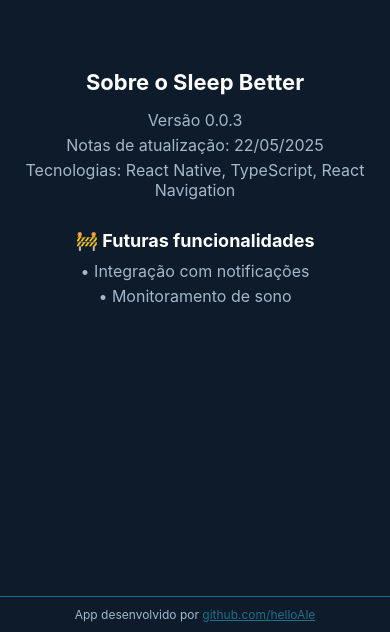
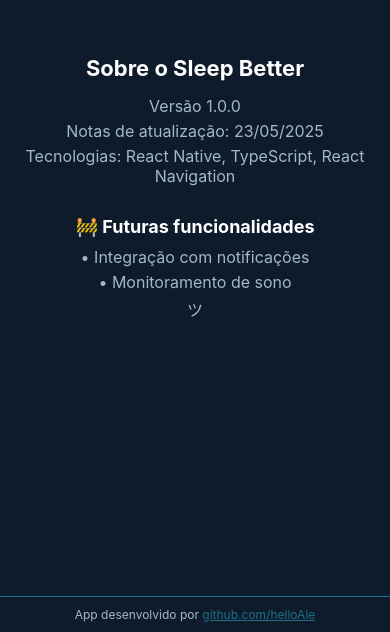
Before and after one commit to helloAle/sleep_better, a React Native app: screen /About in a window 390 px wide. Shown: the part 212-844 px from the top of the page. Built offline with nearby package versions, Linux system fonts and the light colour scheme.

Commit message:
versão beta Sleep better

```diff
--- a/App.tsx
+++ b/App.tsx
@@ -8,7 +8,7 @@
 import RegisterScreen from './screens/RegisterScreen';
 
 import SleepRegisterScreen from './screens/SleepRegisterScreen';
-// import SleepChartScreen from './screens/SleepChartScreen';
+import SleepChartScreen from './screens/SleepChartScreen';
 
 const Stack = createNativeStackNavigator();
 
@@ -22,7 +22,7 @@
         <Stack.Screen name="About" component={AboutScreen} />
 
         <Stack.Screen name="SleepRegister" component={SleepRegisterScreen} />
-        {/* <Stack.Screen name="SleepChart" component={SleepChartScreen} /> */}
+        <Stack.Screen name="SleepChart" component={SleepChartScreen} />
 
       </Stack.Navigator>
     </NavigationContainer>
--- a/package.json
+++ b/package.json
@@ -10,9 +10,10 @@
     "web": "expo start --web"
   },
   "dependencies": {
-    "@react-native-async-storage/async-storage": "^2.1.2",
+    "@react-native-async-storage/async-storage": "2.1.2",
     "@react-native-community/datetimepicker": "^8.3.0",
     "@react-native-community/masked-view": "^0.1.11",
+    "@react-native-community/slider": "4.5.6",
     "@react-navigation/native": "^7.1.9",
     "@react-navigation/native-stack": "^7.3.13",
     "expo": "~53.0.9",
@@ -24,8 +25,7 @@
     "react-native-reanimated": "~3.17.4",
     "react-native-safe-area-context": "5.4.0",
     "react-native-screens": "~4.10.0",
-    "react-native-svg": "15.11.2",
-    "@react-native-community/slider": "4.5.6"
+    "react-native-svg": "15.11.2"
   },
   "devDependencies": {
     "@babel/core": "^7.25.2",
--- a/screens/AboutScreen.tsx
+++ b/screens/AboutScreen.tsx
@@ -5,13 +5,15 @@
   return (
     <View style={styles.container}>
       <Text style={styles.title}>Sobre o Sleep Better</Text>
-      <Text style={styles.text}>Versão 0.0.3</Text>
-      <Text style={styles.text}>Notas de atualização: 22/05/2025</Text>
+      <Text style={styles.text}>Versão 1.0.0</Text>
+      <Text style={styles.text}>Notas de atualização: 23/05/2025</Text>
       <Text style={styles.text}>Tecnologias: React Native, TypeScript, React Navigation</Text>
 
       <Text style={styles.sectionTitle}>🚧 Futuras funcionalidades</Text>
       <Text style={styles.text}>• Integração com notificações</Text>
       <Text style={styles.text}>• Monitoramento de sono</Text>
+
+      <Text style={styles.text}>ツ</Text>
 
       <View style={styles.footer}>
         <Text style={styles.footerText}>
--- a/screens/SleepChartScreen.tsx
+++ b/screens/SleepChartScreen.tsx
@@ -1,40 +1,65 @@
-// import React from 'react';
-// import { View, Text, StyleSheet } from 'react-native';
-// import { LineChart } from 'react-native-chart-kit';
-// import { Dimensions } from 'react-native';
+import React, { useEffect, useState } from 'react';
+import { View, Text, StyleSheet, Dimensions } from 'react-native';
+import { LineChart } from 'react-native-chart-kit';
+import AsyncStorage from '@react-native-async-storage/async-storage';
 
-// export default function SleepChartScreen() {
-//   const screenWidth = Dimensions.get('window').width;
+export default function SleepChartScreen() {
+  const screenWidth = Dimensions.get('window').width;
+  const [sleepData, setSleepData] = useState<number[]>([]);
 
-//   return (
-//     <View style={styles.container}>
-//       <Text style={styles.title}>Seu Histórico de Sono</Text>
-//       <LineChart
-//         data={{
-//           labels: ['Seg', 'Ter', 'Qua', 'Qui'],
-//           datasets: [
-//             { data: [2, 7, 5, 6, 4, 5, 9] }
-//           ]
-//         }}
-//         width={screenWidth - 40}
-//         height={220}
-//         chartConfig={{
-//           backgroundGradientFrom: '#0B1E3D',
-//           backgroundGradientTo: '#0B1E3D',
-//           color: (opacity = 1) => `rgba(255, 255, 255, ${opacity})`,
-//           labelColor: () => '#fff'
-//         }}
-//         bezier
-//         style={{ borderRadius: 16 }}
-//       />
-//     </View>
-//   );
-// }
+  useEffect(() => {
+    const loadData = async () => {
+      const data = await AsyncStorage.getItem('sleepData');
+      if (data) {
+        setSleepData(JSON.parse(data));
+      }
+    };
+    loadData();
+  }, []);
 
-// const styles = StyleSheet.create({
-//   container: { flex: 1, backgroundColor: '#0B1E3D', padding: 20, alignItems: 'center', justifyContent: 'center' },
-//   title: { color: '#fff', fontSize: 24, marginBottom: 20 }
-// });
+  return (
+    <View style={styles.container}>
+      <Text style={styles.title}>Seu Histórico de Sono</Text>
+      <LineChart
+        data={{
+          labels: ['Seg', 'Ter', 'Qua', 'Qui', 'Sex', 'Sáb', 'Dom'].slice(0, sleepData.length),
+          datasets: [{ data: sleepData }]
+        }}
+        width={screenWidth - 40}
+        height={220}
+        chartConfig={{
+          backgroundGradientFrom: '#0B1E3D',
+          backgroundGradientTo: '#0B1E3D',
+          color: (opacity = 1) => `rgba(255, 255, 255, ${opacity})`,
+          labelColor: () => '#fff'
+        }}
+        bezier
+        style={{ borderRadius: 16 }}
+      />
+    </View>
+  );
+}
+
+
+const styles = StyleSheet.create({
+  container: {
+    flex: 1,
+    backgroundColor: '#0d1b2a',
+    padding: 20,
+    alignItems: 'center',
+    justifyContent: 'center'
+  },
+  title: {
+    color: '#fff',
+    fontSize: 24,
+    marginBottom: 20,
+    fontWeight: 'bold'
+  },
+  chart: {
+    borderRadius: 16
+  }
+});
+
 
 
 
--- a/screens/SleepRegisterScreen.tsx
+++ b/screens/SleepRegisterScreen.tsx
@@ -2,6 +2,7 @@
 import { View, Text, TouchableOpacity, StyleSheet } from 'react-native';
 import Slider from '@react-native-community/slider'; // <- Import correto
 import { useNavigation } from '@react-navigation/native';
+import AsyncStorage from '@react-native-async-storage/async-storage';
 
 export default function SleepRegisterScreen() {
   const [sleepValue, setSleepValue] = useState(7);
@@ -32,9 +33,23 @@
 
       <TouchableOpacity
             style={styles.button}
-        onPress={() => {
+                onPress={async () => {
+                    try {
+                    // Buscar os dados existentes
+                    const existingData = await AsyncStorage.getItem('sleepData');
+                    const parsedData = existingData ? JSON.parse(existingData) : [];
+
+                    // Adicionar novo valor
+                    const updatedData = [...parsedData, sleepValue];
+
+                    // Salvar de volta
+                    await AsyncStorage.setItem('sleepData', JSON.stringify(updatedData));
+
                     console.log('Sono registrado:', sleepValue);
                     navigation.navigate('SleepChart');
+                    } catch (error) {
+                    console.error('Erro ao registrar sono:', error);
+                    }
                 }}
             >
             <Text style={styles.buttonText}>Registrar</Text>
```
Also changed, not shown: 1 other file (tests, documents, lock files or other folders). Lines whose indentation alone changed are shown as unchanged.
